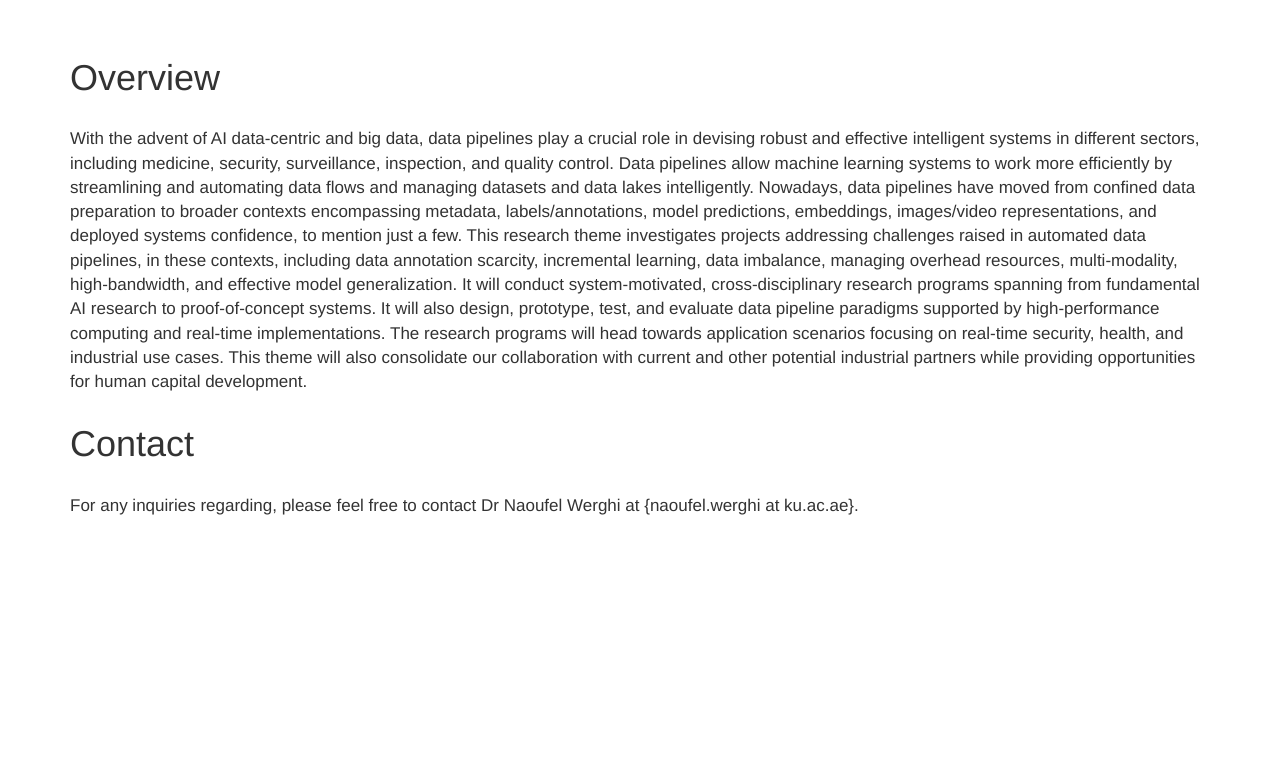
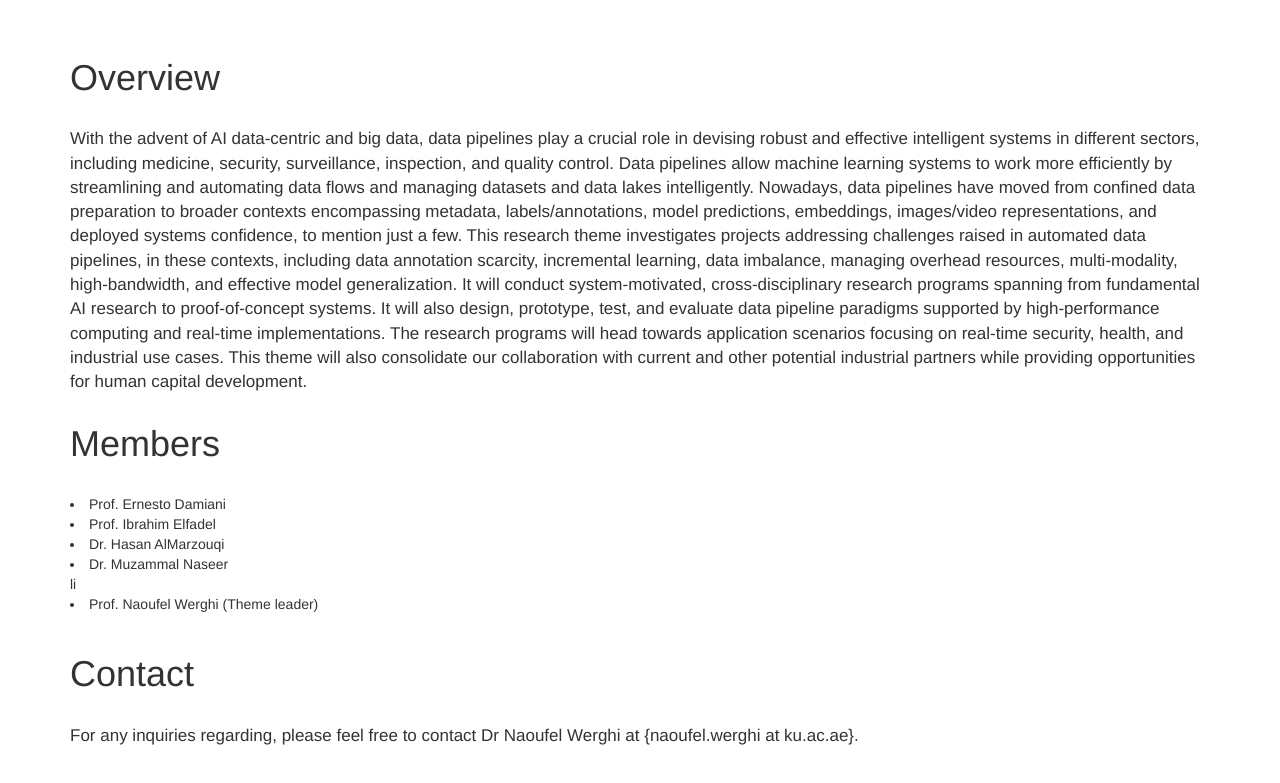
Before and after one commit to CV-MI/CV-MI-Project, a plain HTML site: page index.html in a window 1280 px wide. Shown: the part 211-994 px from the top of the page. Before the commit the page ends 800 px from the top, so only its background shows below. Drawn offline with nearby package versions, Linux system fonts and the light colour scheme.

Commit message:
Update index.html

```diff
--- a/index.html
+++ b/index.html
@@ -255,7 +255,14 @@
   </div>
 
 
-
+<div class="container" id="contact">
+      <h1>Members</h1> <br>
+      <li>Prof. Ernesto Damiani</li>
+      <li>Prof. Ibrahim Elfadel</li>
+      <li>Dr. Hasan AlMarzouqi</li>
+      <li>Dr. Muzammal Naseer</li>li
+      <li>Prof. Naoufel Werghi (Theme leader)</li> <br>
+  </div>
 
   <div class="container" id="contact">
       <h1>Contact</h1> <br>
```
